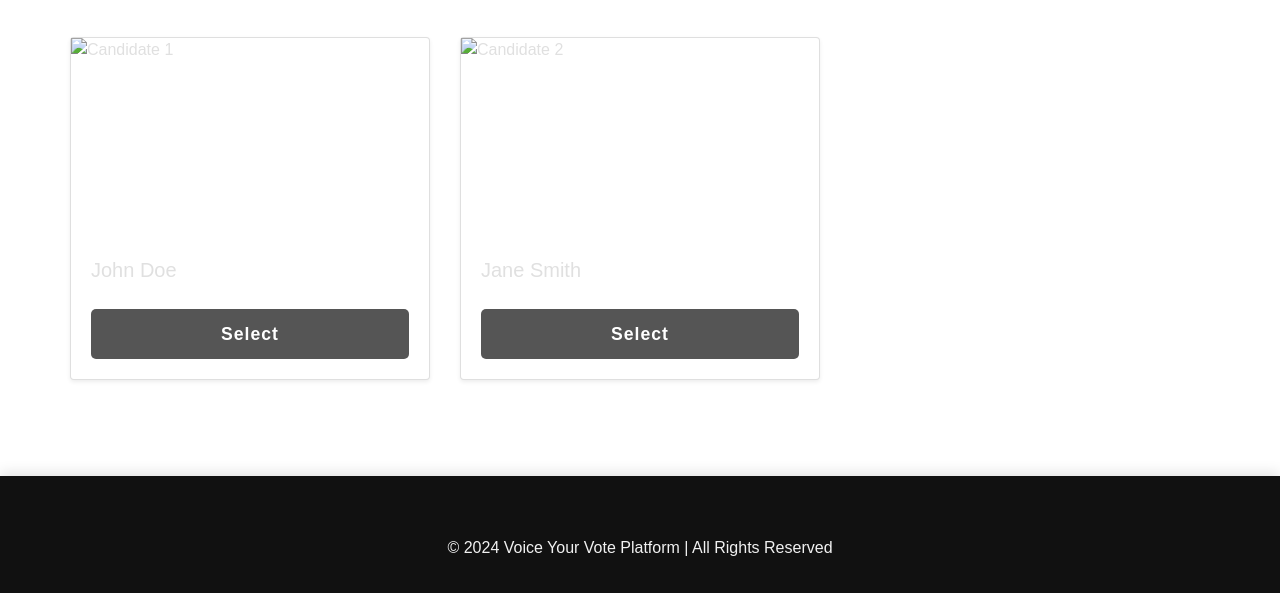
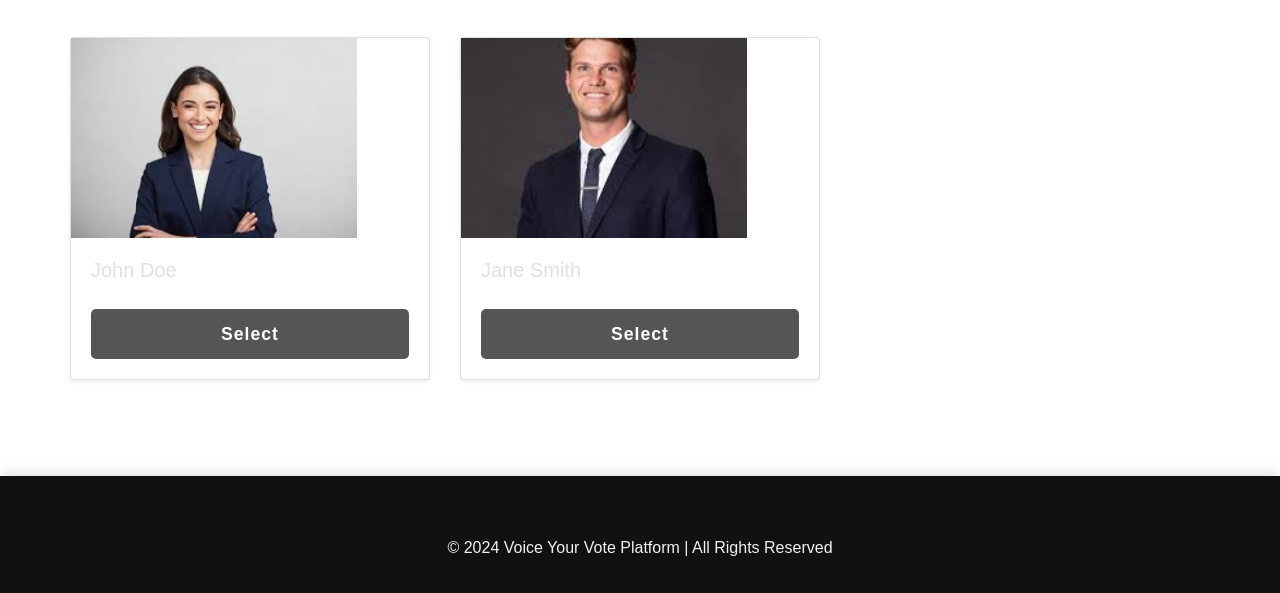
Before and after one commit to Khairhoosen/election-platform, a plain HTML site: page vote.html in a window 1280 px wide. Shown: the part 278-871 px from the top of the page. Drawn offline with nearby package versions, Linux system fonts and the light colour scheme.

```diff
--- a/css/index.css
+++ b/css/index.css
@@ -37,6 +37,8 @@
   margin-right: 15px;
 }
 
+
+
 .navbar-nav .nav-link {
   color: #f1f1f1;
   text-transform: uppercase;
@@ -69,6 +71,7 @@
 }
 
 .hero_section .hero_img img {
+  background-color: rgb(240, 234, 234);
   max-width: 60%;
   height: auto;
   border-radius: 8px;
--- a/vote.html
+++ b/vote.html
@@ -80,7 +80,7 @@
       <div class="row">
         <div class="col-md-4 mb-4">
           <div class="card shadow-sm">
-            <img src="images/candidate 1.jpeg" class="candidate_image" alt="Candidate 1">
+            <img src="images/candidate_1.jpeg" class="candidate_image" alt="Candidate 1">
             <div class="card-body">
               <h5 class="card-title">John Doe</h5>
               <button class="btn btn-primary select-candidate" data-candidate="John Doe">Select</button>
@@ -89,7 +89,7 @@
         </div>
         <div class="col-md-4 mb-4">
           <div class="card shadow-sm">
-            <img src="images/candidate 2.jpeg" class="candidate_image" alt="Candidate 2">
+            <img src="images/candidate_2.jpeg" class="candidate_image" alt="Candidate 2">
             <div class="card-body">
               <h5 class="card-title">Jane Smith</h5>
               <button class="btn btn-primary select-candidate" data-candidate="Jane Smith">Select</button>
```
